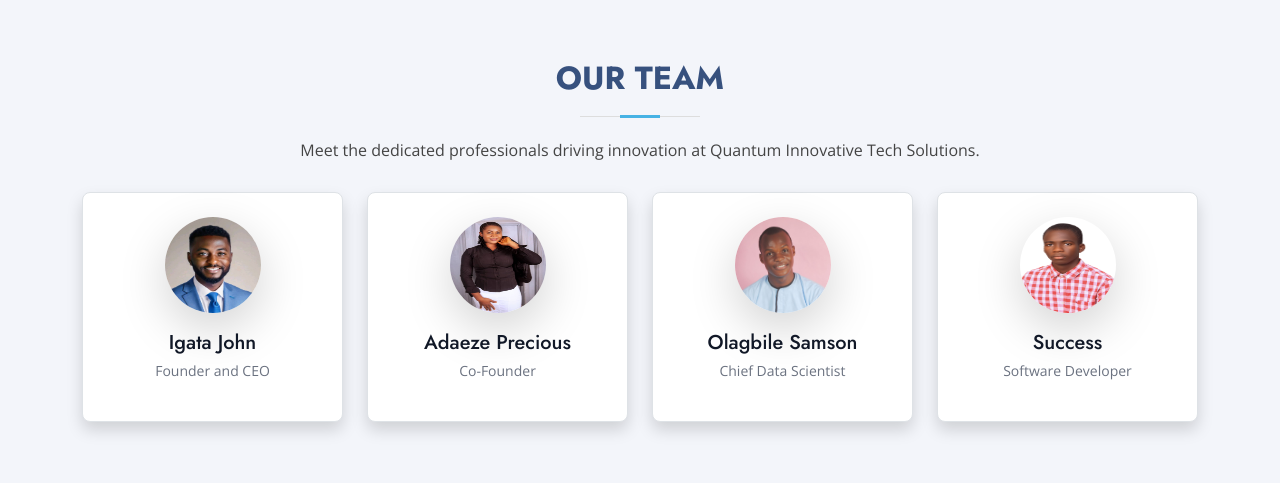
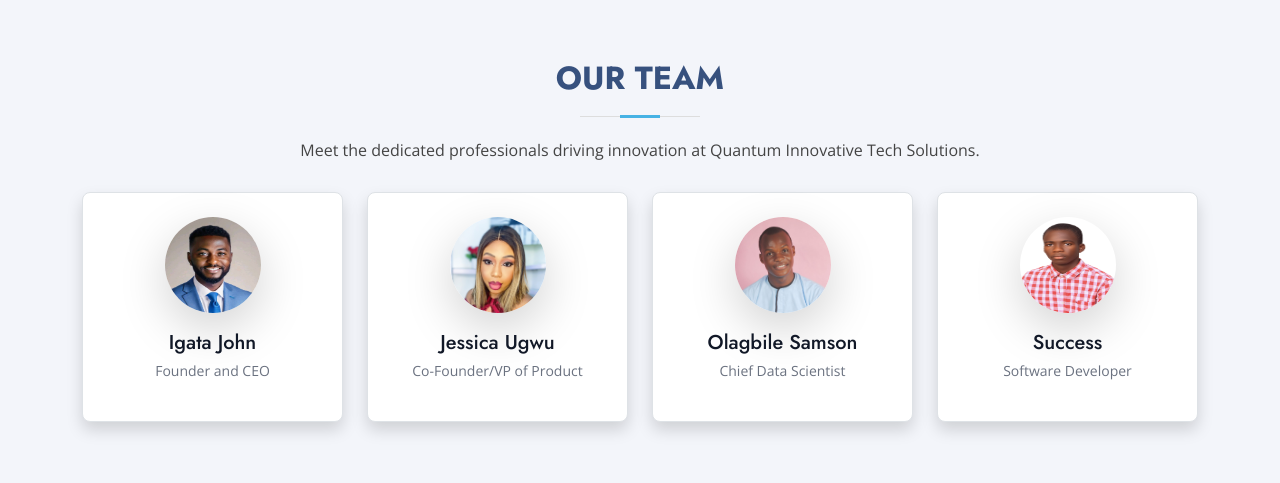
Before and after one commit to IGATAJOHN/qit_web, a Flask app: page / in a window 1280 px wide. Shown: the part 3677-4160 px from the top of the page. Run offline with Flask 3, Linux system fonts and the light colour scheme; some libraries are stand-ins or nearby versions.

Commit message:
Update index.html

```diff
--- a/templates/index.html
+++ b/templates/index.html
@@ -381,9 +381,9 @@
       <div class="w-full max-w-sm bg-white border border-gray-200 rounded-lg shadow dark:bg-gray-800 dark:border-gray-700">
         <div class="flex justify-end px-4 pt-4"></div>
         <div class="flex flex-col items-center pb-10">
-          <img class="w-24 h-24 mb-3 rounded-full shadow-lg" src="{{url_for('static',filename='assets/img/p.jpeg')}}" alt="Adaeze Precious image"/>
-          <h5 class="mb-1 text-xl font-medium text-gray-900 dark:text-white">Adaeze Precious</h5>
-          <span class="text-sm text-gray-500 dark:text-gray-400">Co-Founder</span>
+          <img class="w-24 h-24 mb-3 rounded-full shadow-lg" src="{{url_for('static',filename='assets/img/team/jess.jpeg')}}" alt="Adaeze Precious image"/>
+          <h5 class="mb-1 text-xl font-medium text-gray-900 dark:text-white">Jessica Ugwu</h5>
+          <span class="text-sm text-gray-500 dark:text-gray-400">Co-Founder/VP of Product</span>
         </div>
       </div>
 
```
